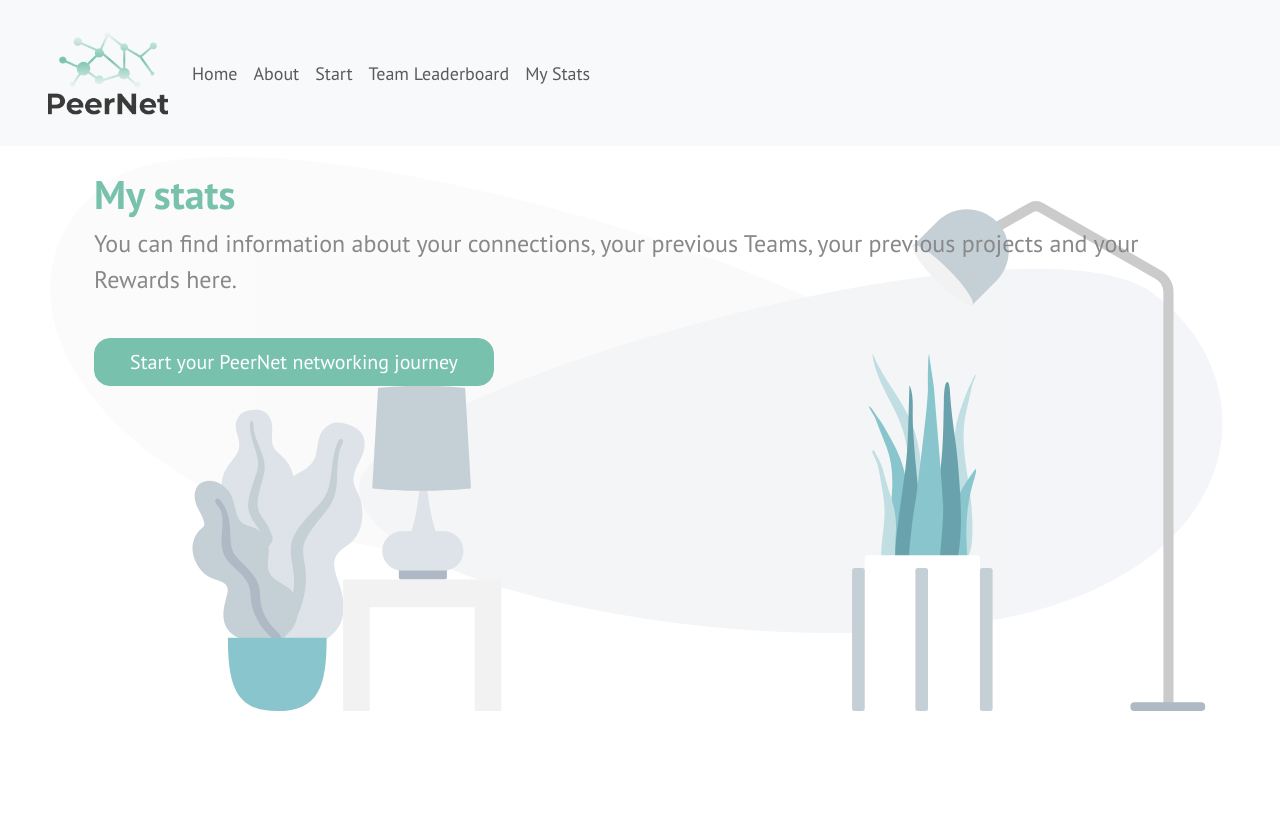
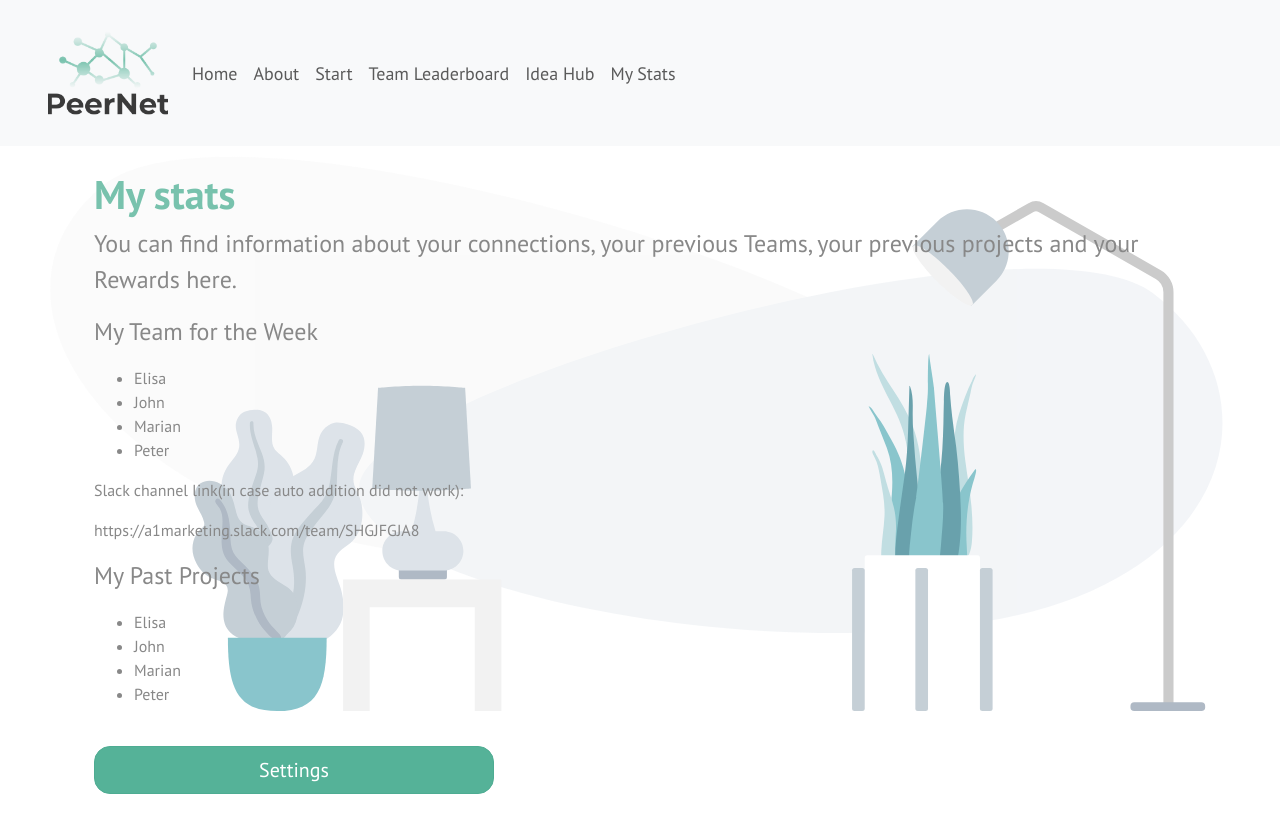
Before and after one commit to jan-willeke/start_hack_2021_frontend, a React (Create React App) app: page /#/mystats in a window 1280 px wide. Built offline with nearby package versions, Linux system fonts and the light colour scheme.

Commit message:
more-info+IdeaHub added

```diff
--- a/src/App/App.js
+++ b/src/App/App.js
@@ -2,6 +2,7 @@ import React from "react";
 import About from "./Pages/About";
 import Leaderboard from "./Pages/Leaderboard";
 import MyStats from "./Pages/MyStats";
+import IdeaHub from "./Pages/IdeaHub";
 import Home from "./Pages/Home";
 import Navbar from "./Components/Navbar";
 import Questionnaire from "./Pages/Questionnaire";
@@ -21,6 +22,7 @@ export default function App() {
       <div>
         <Navbar />
         <Switch>
+        <Route path="/ideahub" exact component={IdeaHub}/>
         <Route path="/mystats" exact component={MyStats}/>
         <Route path="/leaderboard" exact component={Leaderboard}/>
           <Route path="/options" exact component={Options}/>
--- a/src/App/Components/Navbar.js
+++ b/src/App/Components/Navbar.js
@@ -11,6 +11,7 @@ export default function Navbar() {
         <li className="nav-item active"><NavLink to="/about" className="nav-link">About</NavLink></li>
         <li className="nav-item active"><NavLink to="/me" className="nav-link">Start</NavLink></li>
         <li className="nav-item active"><NavLink to="/leaderboard" className="nav-link">Team Leaderboard</NavLink></li>
+        <li className="nav-item active"><NavLink to="/ideahub" className="nav-link">Idea Hub</NavLink></li>
         <li className="nav-item active"><NavLink to="/mystats" className="nav-link">My Stats</NavLink></li>
       </ul>
     </nav>
--- /dev/null
+++ b/src/App/Pages/IdeaHub.js
@@ -0,0 +1,13 @@
+import React from "react";
+import { ReactComponent as HomeOffice } from "../../Img/HomeOffice.svg";
+import { NavLink } from "react-router-dom";
+
+export default function IdeaHub() {
+    return <div className="container p-4">
+        <h1 className="text-primary">Idea Hub</h1>
+        <p className="larger">Here you can post suggestions about anything directly or indirectly related to your company. Furthermore, you have the option to vote on suggestions proposed by your fellow peers. Democracy nurtures innovation.</p>
+
+        <HomeOffice className="background-image" />
+        <NavLink to="/" className="btn btn-primary mt-4 btn-lg">Post a Suggestion</NavLink>
+    </div>;
+}
--- a/src/App/Pages/Leaderboard.js
+++ b/src/App/Pages/Leaderboard.js
@@ -7,6 +7,6 @@ export default function Leaderboard() {
         <h1 className="text-primary">This week's Team Leaderboard</h1>
         <p className="larger">Say goodbye to feeling isolated when working from home. Our tool enables remote teams to network and share knowledge in an effective and most importantly <span className="text-primary">fun</span> way.</p>
         <HomeOffice className="background-image" />
-        <NavLink to="/me" className="btn btn-primary mt-4 btn-lg">Start your PeerNet networking journey</NavLink>
+
     </div>;
 }
--- a/src/App/Pages/MyStats.js
+++ b/src/App/Pages/MyStats.js
@@ -7,8 +7,23 @@ export default function MyStats() {
 
         <h1 className="text-primary">My stats</h1>
         <p className="larger">You can find information about your connections, your previous Teams, your previous projects and your Rewards here.</p>
-        <p className="larger"></p>
+        <p className="larger">My Team for the Week</p>
+        <ul>
+            <li>Elisa</li>
+            <li>John</li>
+            <li>Marian</li>
+            <li>Peter</li>
+        </ul>
+        <p>Slack channel link(in case auto addition did not work):</p>
+        <p>https://a1marketing.slack.com/team/SHGJFGJA8</p>
+        <p className="larger">My Past Projects</p>
+        <ul>
+            <li>Elisa</li>
+            <li>John</li>
+            <li>Marian</li>
+            <li>Peter</li>
+        </ul>
         <HomeOffice className="background-image" />
-        <NavLink to="/me" className="btn btn-primary mt-4 btn-lg">Start your PeerNet networking journey</NavLink>
+        <NavLink to="/" className="btn btn-primary mt-4 btn-lg">Settings</NavLink>
     </div>;
 }
```
